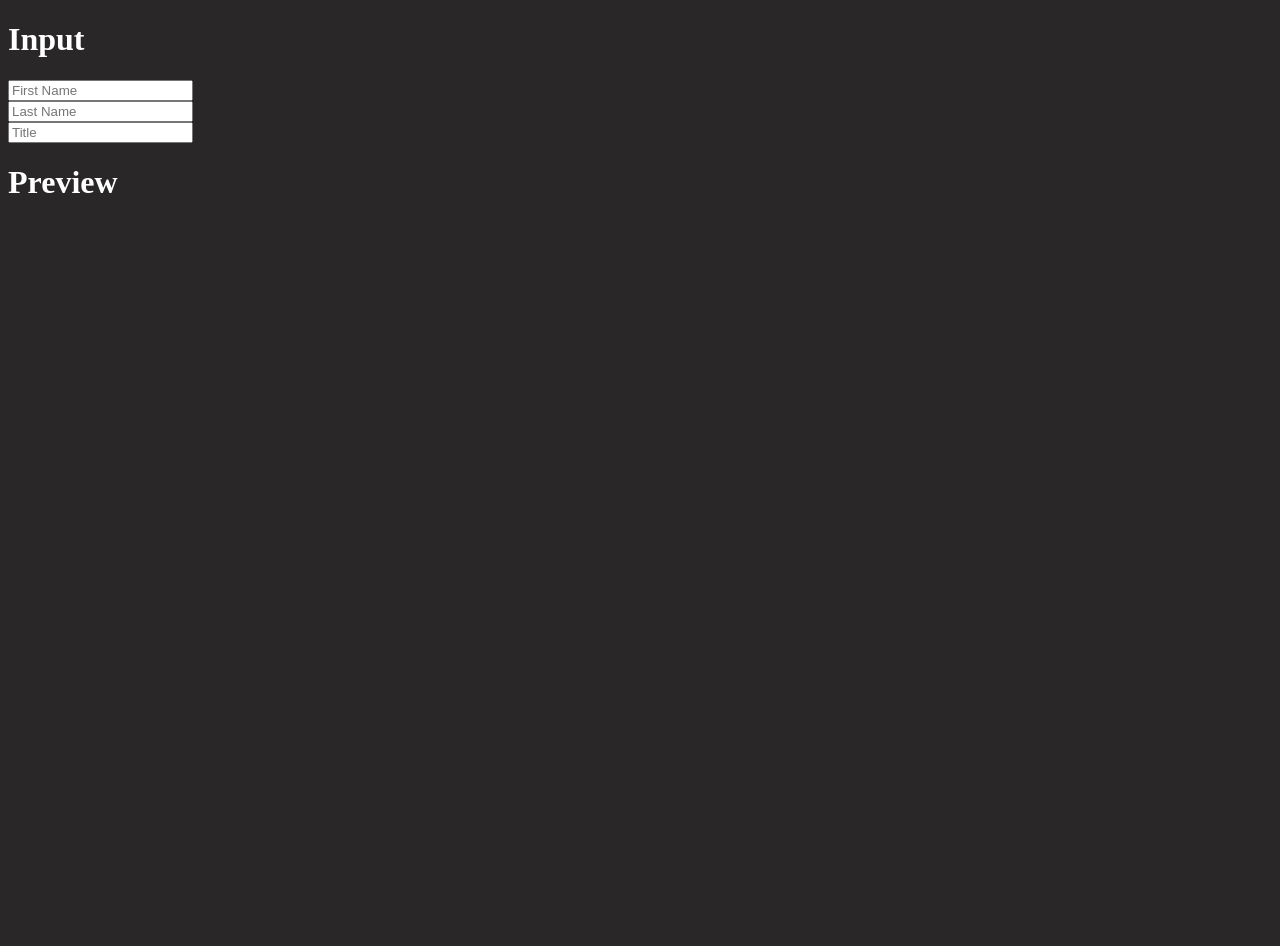
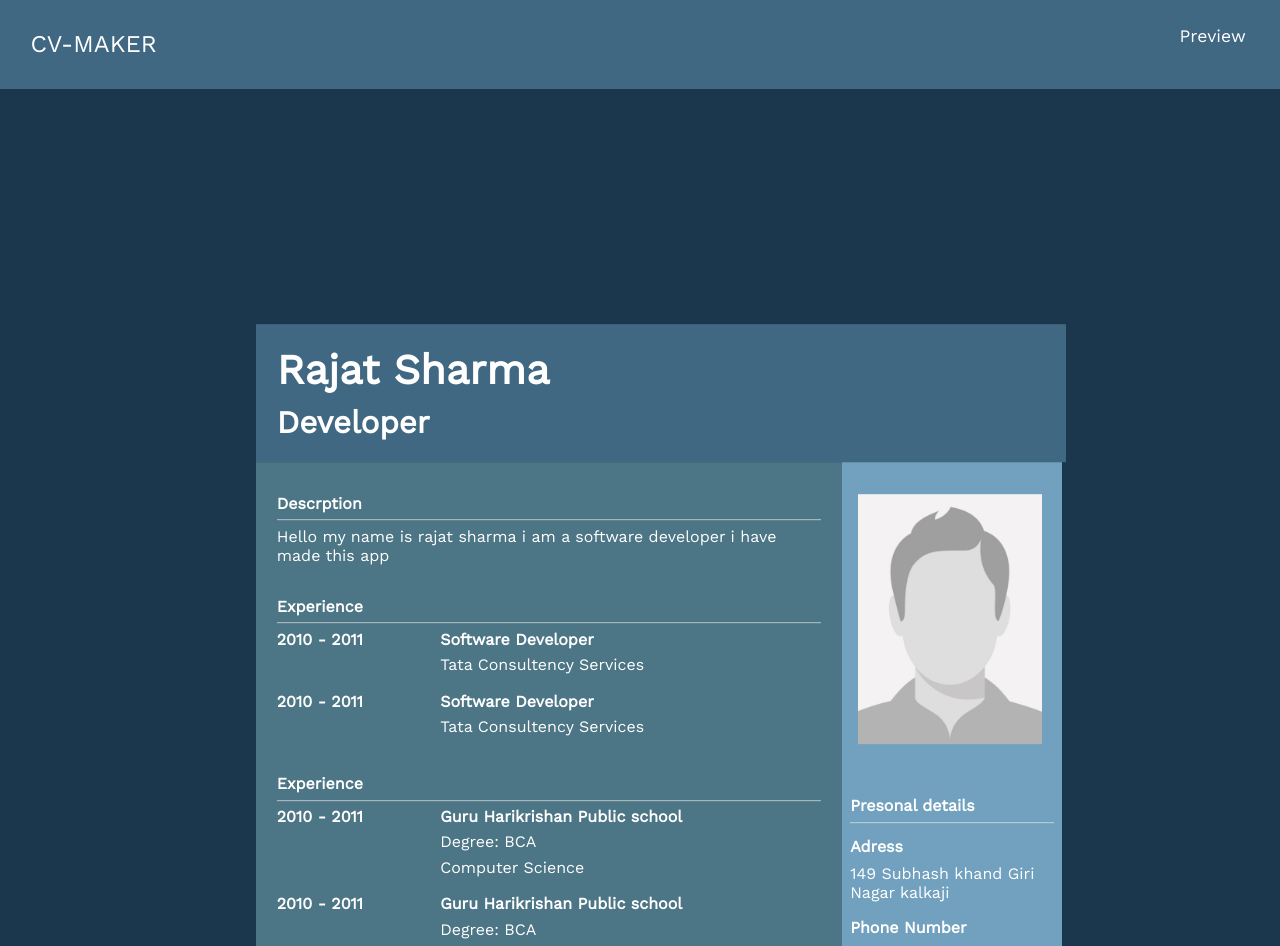
Before and after one commit to rajat4984/props, a React (Create React App) app: page /PreviewContainer in a window 1280 px wide. Shown: the top 946 px of the page. Before the commit the page ends 800 px from the top, so only its background shows below. Built offline with nearby package versions, Linux system fonts and the light colour scheme.

Commit message:
preview page completed

```diff
--- a/package.json
+++ b/package.json
@@ -8,6 +8,7 @@
     "@testing-library/user-event": "^13.5.0",
     "react": "^18.0.0",
     "react-dom": "^18.0.0",
+    "react-router-dom": "^6.3.0",
     "react-scripts": "5.0.0",
     "web-vitals": "^2.1.4"
   },
--- a/src/App.css
+++ b/src/App.css
@@ -1,4 +1,206 @@
-body{
+@import url("https://fonts.googleapis.com/css2?family=Work+Sans&display=swap");
+:root {
+  --myDarkBlue: #1a374d;
+  --myLightBlue: #406882;
+  --myLightPurple: #ab98c6;
+}
+* {
+  padding: 0;
+  margin: 0;
+  font-family: "Work Sans", sans-serif;
+}
+
+body {
+  background-color: var(--myDarkBlue);
   color: white;
-  background-color: rgb(41, 39, 39);
 }
+
+/* ------------------NAVBAR----------------------------- */
+
+.navbar {
+  background-color: var(--myLightBlue);
+  display: flex;
+  justify-content: space-between;
+  padding: 2%;
+}
+
+.brand {
+  font-size: 1.5rem;
+  color: white;
+  text-decoration: none;
+  transition: 0.3s;
+  padding: 0.2em;
+}
+
+.preview-link {
+  text-decoration: none;
+  transition: 0.3s;
+  color: white;
+  font-size: 1.1rem;
+  padding: 0.5em;
+}
+
+.preview-link:hover,
+.brand:hover {
+  background-color: var(--myDarkBlue);
+  color: white(27, 27, 27);
+  border-radius: 5px;
+}
+
+/* --------------------MAIN-PAGE--------------------- */
+
+.main-page {
+  padding-left: 2em;
+  background-color: var(--myLightBlue);
+}
+
+.page-center {
+  position: absolute;
+  top: 50%;
+  left: 50%;
+  transform: translate(-50%, -10%);
+  width: 50%;
+}
+
+.container {
+  margin-bottom: 1em;
+}
+
+/* ---------------PERSONAL-INFORMATION---------------------- */
+.inputs-container {
+  display: grid;
+  grid-template-rows: repeat(2, 1fr);
+  justify-content: flex-start;
+}
+
+.input {
+  width: 30em;
+  height: 2em;
+  margin: 0.5em 0;
+  border-radius: 5px;
+  outline: none;
+  border: none;
+  font-size: 1rem;
+  text-indent: 0.5em;
+}
+
+.text-area {
+  height: 5em;
+}
+
+.heading {
+  font-size: 1.5rem;
+  padding: 0.7em 0;
+}
+
+/* --------------------EEXPERIENCE-------------------- */
+.info-btn {
+  width: 30%;
+  background-color: var(--myLightBlue);
+  transition: 0.3s;
+  cursor: pointer;
+  border: 1px solid var(--myDarkBlue);
+  color: white;
+  text-align: center;
+}
+
+.info-btn:hover {
+  color: white;
+  background-color: var(--myDarkBlue);
+  border: 1px solid black;
+}
+
+/* ------------------------PREVIEW-PAGE---------------- */
+.preview-header {
+  font-size: 1.3rem;
+  padding: 1em;
+  background-color: var(--myLightBlue);
+  width: 120%;
+}
+.preview-name {
+  margin-bottom: 0.5em;
+}
+
+.preview-page {
+  position: absolute;
+  top: 50%;
+  left: 50%;
+  transform: translate(-60%, -10%);
+  width: 50%;
+}
+
+/* -----------BOTTOM-PAGE---------------- */
+.bottom-page {
+  display: flex;
+  width: 126%;
+}
+
+.bottom-main-page {
+  flex-basis: 80%;
+  background-color: #4c7585;
+  padding: 0 1.3em;
+}
+
+.preview-container {
+  margin: 2em 0;
+}
+
+.preview-info,
+.preview-heading,
+hr,
+.experience-info > div,
+.education-info > div {
+  margin-bottom: 0.4em;
+}
+
+hr {
+  height: 1px;
+  background-color: rgba(228, 228, 228, 0.705);
+  border: none;
+}
+
+/* -----------EXPERIENCE-PREVIEW----------------- */
+
+.preview-experience-info,
+.preview-education-info {
+  display: flex;
+  margin-bottom: 0.7em;
+}
+
+.position {
+  font-weight: bold;
+}
+
+.dates {
+  flex-basis: 30%;
+  font-weight: bold;
+}
+
+.side-page {
+  flex-basis: 30%;
+}
+
+/* --------------------EDUCATION-------------- */
+.preview-institute {
+  font-weight: bold;
+}
+
+/* --------------------SIDE-PAGE-------------------- */
+.side-page {
+  background-color: rgb(113, 161, 190);
+  padding: 1em 0.5em;
+}
+
+.avatar {
+  width: 90%;
+  padding: 1em 0.5em;
+}
+
+.label {
+  padding-bottom: 0.5em;
+  font-weight: bold;
+}
+
+.personal-info-container {
+  padding: 0.5em 0;
+}
--- a/src/App.js
+++ b/src/App.js
@@ -2,6 +2,8 @@ import "./App.css";
 import InputContainer from "./components/inpuTaker/InputContainer";
 import PreviewContainer from "./components/preview/PreviewContainer";
 import React, { useState } from "react";
+import Navbar from "./components/Navbar";
+import { Routes, Route } from "react-router-dom";
 
 function App() {
   const [inputText, SetFirstName] = useState({
@@ -16,21 +18,23 @@ function App() {
       updatedValue = { firstName: e.target.value };
     } else if (e.target.name === "lname") {
       updatedValue = { lastName: e.target.value };
-    }
-    else if(e.target.name === "title"){
+    } else if (e.target.name === "title") {
       updatedValue = { title: e.target.value };
     }
-    console.log(updatedValue)
+    console.log(updatedValue);
     SetFirstName({
       ...inputText,
       ...updatedValue,
     });
-    console.log(inputText)
+    console.log(inputText);
   };
   return (
     <div>
-      <InputContainer hello={hello} />
-      <PreviewContainer inputText={inputText} />
+      <Navbar brand="CV-MAKER" />
+      <Routes>
+        <Route path="/" element={<InputContainer />} />
+        <Route path="PreviewContainer" element={<PreviewContainer />} />
+      </Routes>
     </div>
   );
 }
--- /dev/null
+++ b/src/components/Navbar.js
@@ -0,0 +1,16 @@
+import React from "react";
+import { Link } from "react-router-dom";
+export default function Navbar(props) {
+  return (
+    <div className="navbar">
+      <Link to="/" className="brand">
+        {props.brand}
+      </Link>
+      <div className="preview">
+        <Link to="PreviewContainer" className="preview-link">
+          Preview
+        </Link>
+      </div>
+    </div>
+  );
+}
--- a/src/components/inpuTaker/InputContainer.js
+++ b/src/components/inpuTaker/InputContainer.js
@@ -3,8 +3,7 @@ import Personal from './Personal'
 
 export default function InputContainer(props) {
   return (
-    <div>
-      <h1>Input</h1>
+    <div className="main-page page-center">
       <Personal hello={props.hello} />
     </div>
   )
--- a/src/components/inpuTaker/Personal.js
+++ b/src/components/inpuTaker/Personal.js
@@ -1,11 +1,22 @@
-import React from 'react'
+import React from "react";
 
 export default function Personal(props) {
   return (
-    <div>
-        <input placeholder='First Name' name='fname' onChange={props.hello}></input><br></br>
-        <input placeholder='Last Name' name='lname' onChange={props.hello}></input><br></br>
-        <input placeholder='Title' name='title' onChange={props.hello}></input><br></br>
+    <div className="personal-info-container container">
+      <h3 className="heading">Personal Information</h3>
+      <div className="inputs-container">
+        <input className="input" placeholder="First Name"></input>
+        <input className="input" placeholder="Last Name"></input>
+        <input className="input" placeholder="Title"></input>
+        <input className="input" placeholder="Photo"></input>
+        <input className="input" placeholder="Adress"></input>
+        <input className="input" placeholder="Phone number"></input>
+        <input className="input" placeholder="Email" type="email"></input>
+        <textarea
+          className="text-area input"
+          placeholder="Description"
+        ></textarea>
+      </div>
     </div>
-  )
+  );
 }
--- /dev/null
+++ b/src/components/preview/MainPreview.js
@@ -0,0 +1,64 @@
+import React from "react";
+
+export default function MainPreview() {
+  return (
+    <div className="bottom-main-page">
+      <div className="preview-desc-container  preview-container">
+        <h4 className="preview-desc-heading preview-heading">Descrption</h4>
+        <hr></hr>
+        <p className="preview-desc-info preview-info">
+          Hello my name is rajat sharma i am a software developer i have made
+          this app
+        </p>
+      </div>
+
+      <div className="preview-experience-container  preview-container">
+        <h4 className="preview-experience-heading preview-heading">
+          Experience
+        </h4>
+        <hr></hr>
+        <div className="preview-experience-info">
+          <div className="dates">2010 - 2011</div>
+          <div className="experience-info">
+            <div className="position">Software Developer</div>
+            <div className="company-name">Tata Consultency Services</div>
+          </div>
+        </div>
+        <div className="preview-experience-info">
+          <div className="dates">2010 - 2011</div>
+          <div className="experience-info">
+            <div className="position">Software Developer</div>
+            <div className="company-name">Tata Consultency Services</div>
+          </div>
+        </div>
+      </div>
+
+      <div className="preview-education-container  preview-container">
+        <h4 className="preview-education-heading preview-heading">
+          Experience
+        </h4>
+        <hr></hr>
+        <div className="preview-education-info">
+          <div className="dates">2010 - 2011</div>
+          <div className="education-info">
+            <div className="preview-institute">
+              Guru Harikrishan Public school
+            </div>
+            <div className="preview-degree">Degree: BCA</div>
+            <div className="preview-subject">Computer Science</div>
+          </div>
+        </div>
+        <div className="preview-education-info">
+          <div className="dates">2010 - 2011</div>
+          <div className="education-info">
+            <div className="preview-institute">
+              Guru Harikrishan Public school
+            </div>
+            <div className="preview-degree">Degree: BCA</div>
+            <div className="preview-subject">Computer Science</div>
+          </div>
+        </div>
+      </div>
+    </div>
+  );
+}
--- a/src/components/preview/PreviewContainer.js
+++ b/src/components/preview/PreviewContainer.js
@@ -1,13 +1,17 @@
 import React from "react";
+import MainPreview from "./MainPreview";
+import PreviewHeader from "./PreviewHeader";
+import SidePreview from "./SidePreview";
 
 export default function PreviewContainer(props) {
-  console.log(props)
+  console.log(props);
   return (
-    <div>
-      <h1>Preview</h1>
-      <p>{props.inputText.firstName}</p>
-      <p>{props.inputText.lastName}</p>
-      <p>{props.inputText.title}</p>
+    <div className="preview-page ">
+      <PreviewHeader />
+      <div className="bottom-page preview-main-page">
+        <MainPreview />
+        <SidePreview />
+      </div>
     </div>
   );
 }
--- /dev/null
+++ b/src/components/preview/PreviewHeader.js
@@ -0,0 +1,14 @@
+import React from "react";
+
+export default function PreviewHeader() {
+  return (
+    <div className="preview-header">
+      <div className="preview-name">
+        <h1 className="preview-first-name">
+          Rajat <span className="preview-last-name">Sharma</span>
+        </h1>
+      </div>
+      <h2 className="preview-title">Developer</h2>
+    </div>
+  );
+}
--- /dev/null
+++ b/src/components/preview/SidePreview.js
@@ -0,0 +1,32 @@
+import React from "react";
+import avatarImage from "../../images/avatar.png";
+
+export default function SidePreview() {
+  return (
+    <div className="side-page">
+      <img className="avatar" src={avatarImage}></img>
+      <div className="preview-personal-container  preview-container">
+        <h4 className="preview-personal-heading preview-heading">
+          Presonal details
+        </h4>
+        <hr></hr>
+        <div className="preview-personal-info preview-info">
+          <div className="personal-info-container">
+            <p className="label">Adress</p>
+            <p className="preview-adress">
+              149 Subhash khand Giri Nagar kalkaji
+            </p>
+          </div>
+          <div className="personal-info-container">
+            <p className="label">Phone Number</p>
+            <p className="preview-phone">8800761670</p>
+          </div>
+          <div className="personal-info-container">
+            <p className="label">Email</p>
+            <p className="preview-email">rs20021023@gmail.com</p>
+          </div>
+        </div>
+      </div>
+    </div>
+  );
+}
--- a/src/index.js
+++ b/src/index.js
@@ -1,10 +1,13 @@
-import React from 'react';
-import ReactDOM from 'react-dom';
-import App from './App';
+import React from "react";
+import ReactDOM from "react-dom";
+import { BrowserRouter } from "react-router-dom";
+import App from "./App";
 
 ReactDOM.render(
   <React.StrictMode>
-    <App />
+    <BrowserRouter>
+      <App />
+    </BrowserRouter>
   </React.StrictMode>,
-  document.getElementById('root')
+  document.getElementById("root")
 );
```
Also changed, not shown: src/images/avatar.png (added), 1 other file (tests, documents, lock files or other folders).
